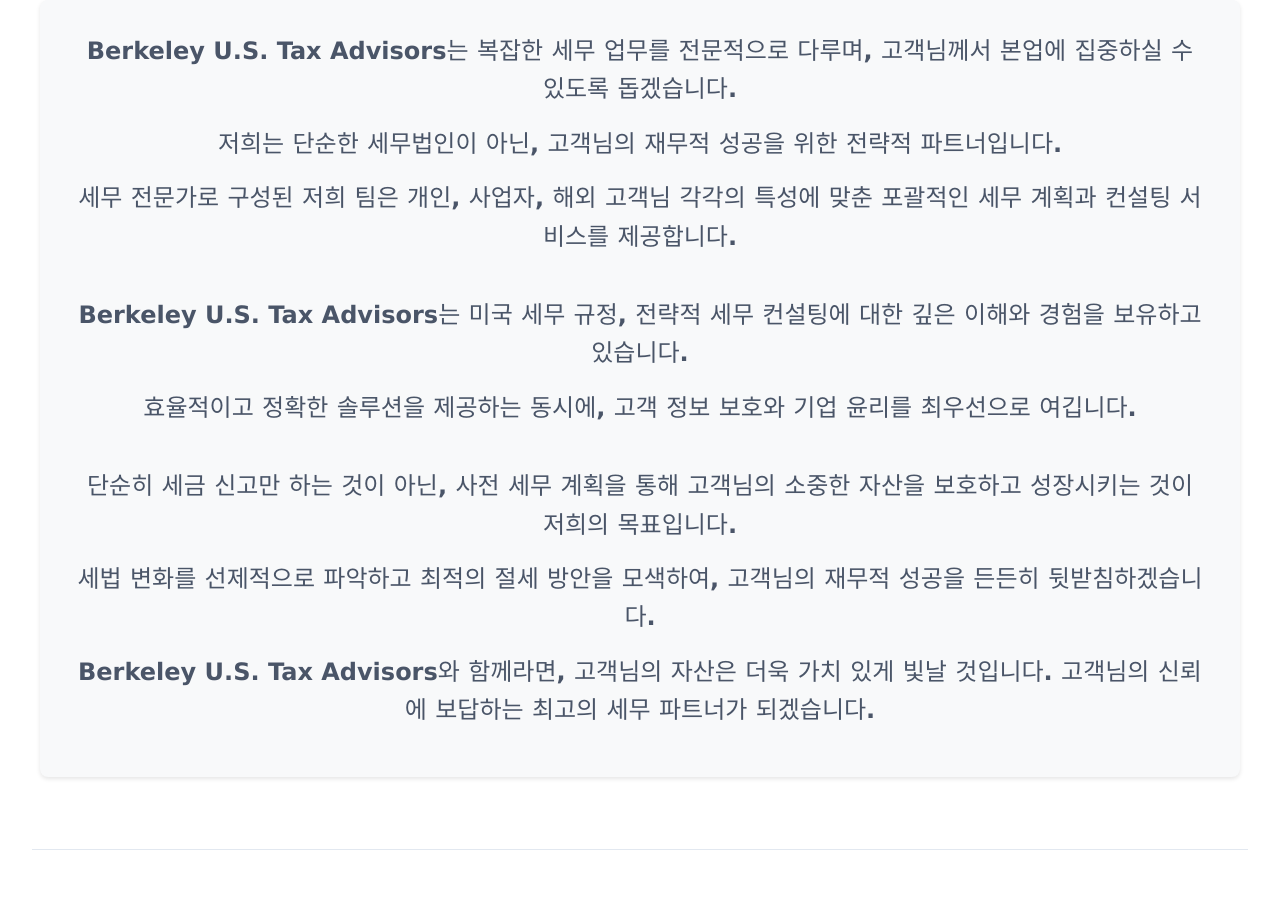
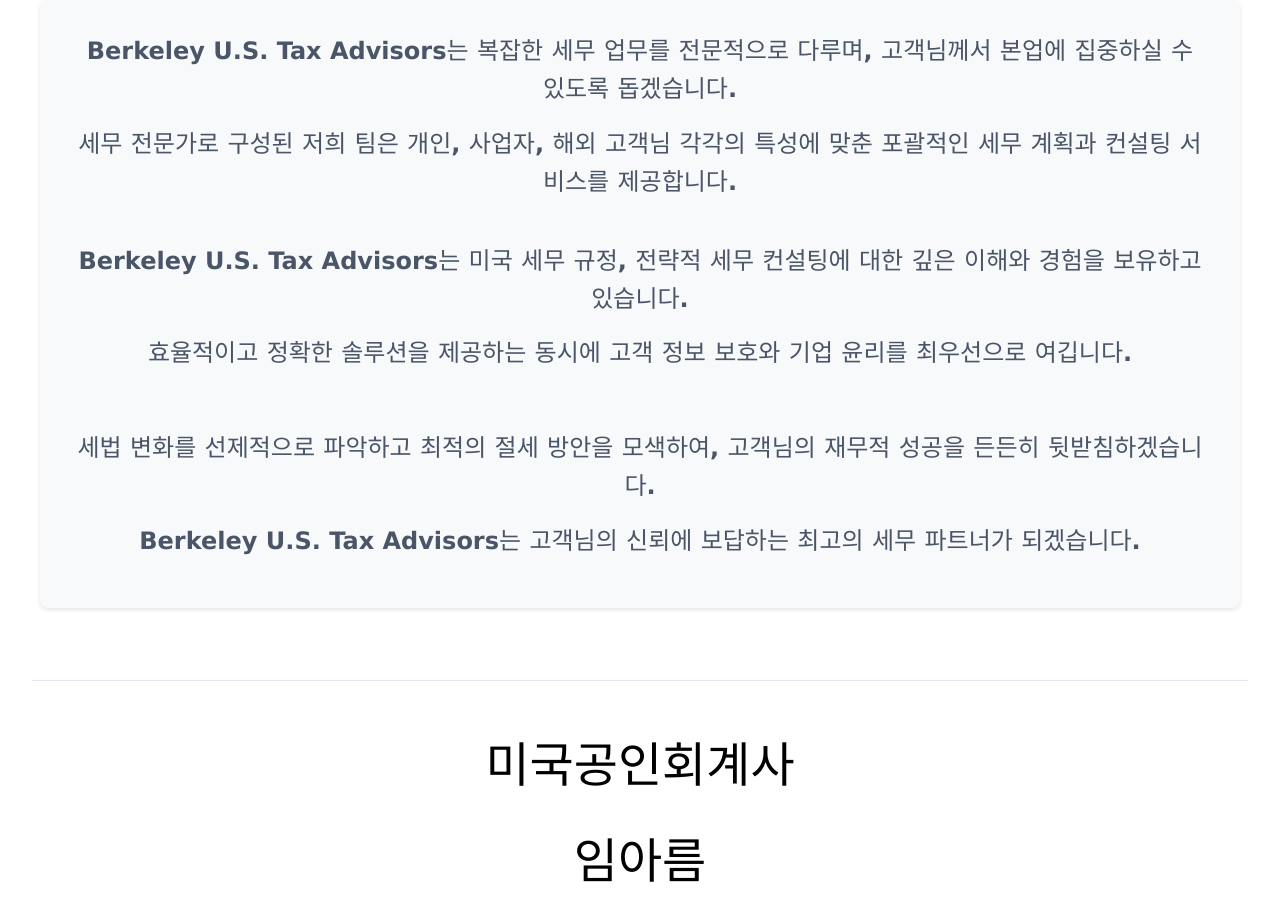
Before and after one commit to youtaxpro/youtaxpro, a Vue app: page /youtaxpro/ in a window 1280 px wide. Shown: the part 1060-1969 px from the top of the page. Built offline with nearby package versions, Linux system fonts and the light colour scheme; a web font is replaced by a local one.

Commit message:
index.js fixed 20250116

```diff
--- a/src/i18n/index.js
+++ b/src/i18n/index.js
@@ -237,13 +237,13 @@ Given the complexities of U.S. tax law, especially for those with international
     aboutus: {
       title: 'About Berkeley U.S. Tax Advisors',
       content1: 'Berkeley U.S. Tax Advisors는 복잡한 세무 업무를 전문적으로 다루며, 고객님께서 본업에 집중하실 수 있도록 돕겠습니다.',
-      content2: '저희는 단순한 세무법인이 아닌, 고객님의 재무적 성공을 위한 전략적 파트너입니다.',
+      content2: '',
       content3: '세무 전문가로 구성된 저희 팀은 개인, 사업자, 해외 고객님 각각의 특성에 맞춘 포괄적인 세무 계획과 컨설팅 서비스를 제공합니다.',
       content4: 'Berkeley U.S. Tax Advisors는 미국 세무 규정, 전략적 세무 컨설팅에 대한 깊은 이해와 경험을 보유하고 있습니다.',
-      content5: '효율적이고 정확한 솔루션을 제공하는 동시에, 고객 정보 보호와 기업 윤리를 최우선으로 여깁니다.',
-      content6: '단순히 세금 신고만 하는 것이 아닌, 사전 세무 계획을 통해 고객님의 소중한 자산을 보호하고 성장시키는 것이 저희의 목표입니다.',
+      content5: '효율적이고 정확한 솔루션을 제공하는 동시에 고객 정보 보호와 기업 윤리를 최우선으로 여깁니다.',
+      content6: '',
       content7: '세법 변화를 선제적으로 파악하고 최적의 절세 방안을 모색하여, 고객님의 재무적 성공을 든든히 뒷받침하겠습니다.',
-      content8: 'Berkeley U.S. Tax Advisors와 함께라면, 고객님의 자산은 더욱 가치 있게 빛날 것입니다. 고객님의 신뢰에 보답하는 최고의 세무 파트너가 되겠습니다.'
+      content8: 'Berkeley U.S. Tax Advisors는 고객님의 신뢰에 보답하는 최고의 세무 파트너가 되겠습니다.'
     },
 
   profile: {
```
Also changed, not shown: 1 other file (tests, documents, lock files or other folders).
